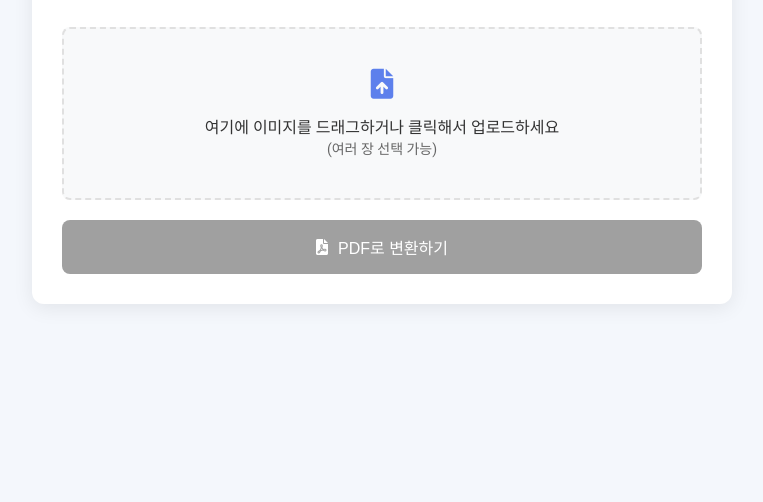
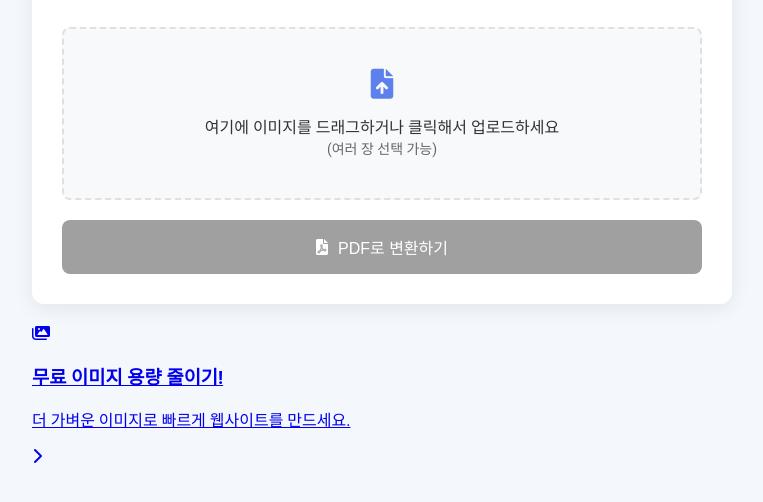
Before and after one commit to wnguds1111/jpgtopdf, a website: page index.html in a window 1280 px wide. Shown: the part 152-654 px from the top of the page, without its empty margins (258-1021 px from the left). Drawn offline with Linux system fonts and the light colour scheme.

Commit message:
Update index.html

```diff
--- a/index.html
+++ b/index.html
@@ -43,7 +43,20 @@
                 <p>PDF 파일을 생성 중입니다...</p>
             </div>
         </div>
-    </div>
+
+        <a href="https://your-image-compressor-site.vercel.app/" target="_blank" class="promo-banner">
+            <div class="banner-icon">
+                <i class="fas fa-images"></i>
+            </div>
+            <div class="banner-content">
+                <h3>무료 이미지 용량 줄이기!</h3>
+                <p>더 가벼운 이미지로 빠르게 웹사이트를 만드세요.</p>
+            </div>
+            <div class="banner-arrow">
+                <i class="fas fa-chevron-right"></i>
+            </div>
+        </a>
+        </div>
 
     <script src="app.js"></script>
 </body>
```
